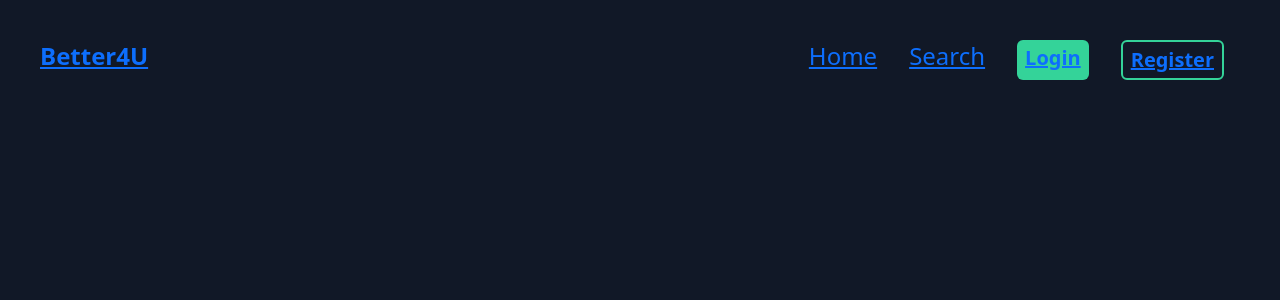
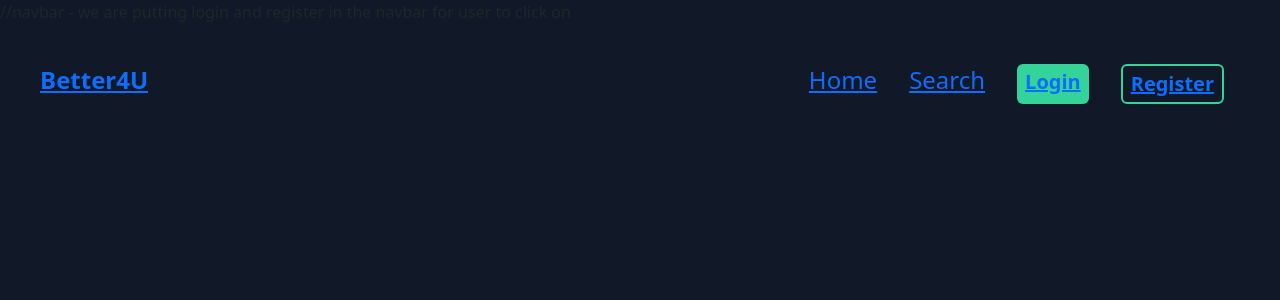
Before and after one commit to scarpio02/swe4society, a React (Create React App) app in the folder client/: page / in a window 1280 px wide. Shown: the top 300 px of the page. Built offline with nearby package versions, Linux system fonts and the light colour scheme; no server answers.

Commit message:
comments for app.js

```diff
--- a/client/src/App.js
+++ b/client/src/App.js
@@ -12,10 +12,13 @@ import Get from "./components/get.jsx";
 
 const App = () => {
  return (
+   //set background color and minimum screen height
    <div className="bg-gray-900 min-h-screen">
+     //navbar - we are putting login and register in the navbar for user to click on
      <Navbar />
      <Routes>
        <Route exact path="/" />
+       //routes add  register, login, and api backend functionality to the frontend
        <Route path="/register" element={<Register />} />
        <Route path="/login" element={<Login />} />
        <Route path="/get" element={<Get />} />
```
